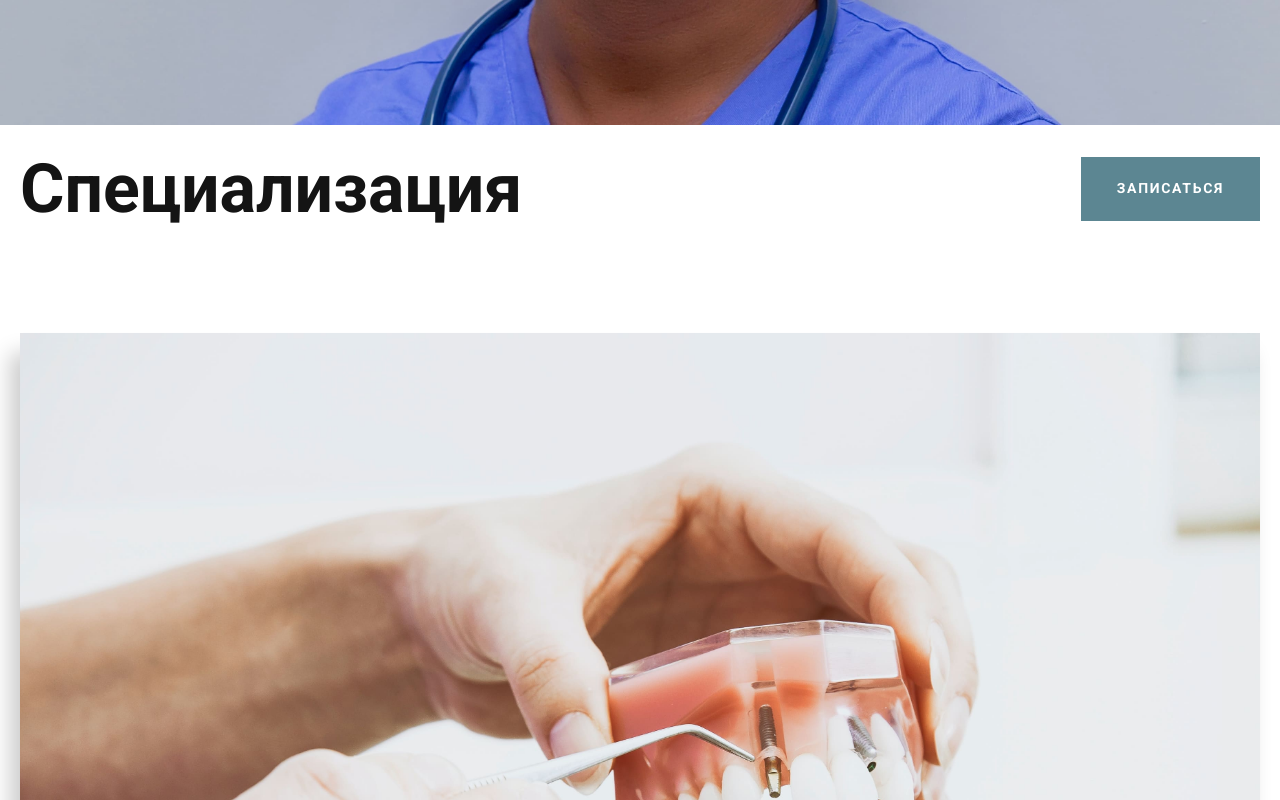
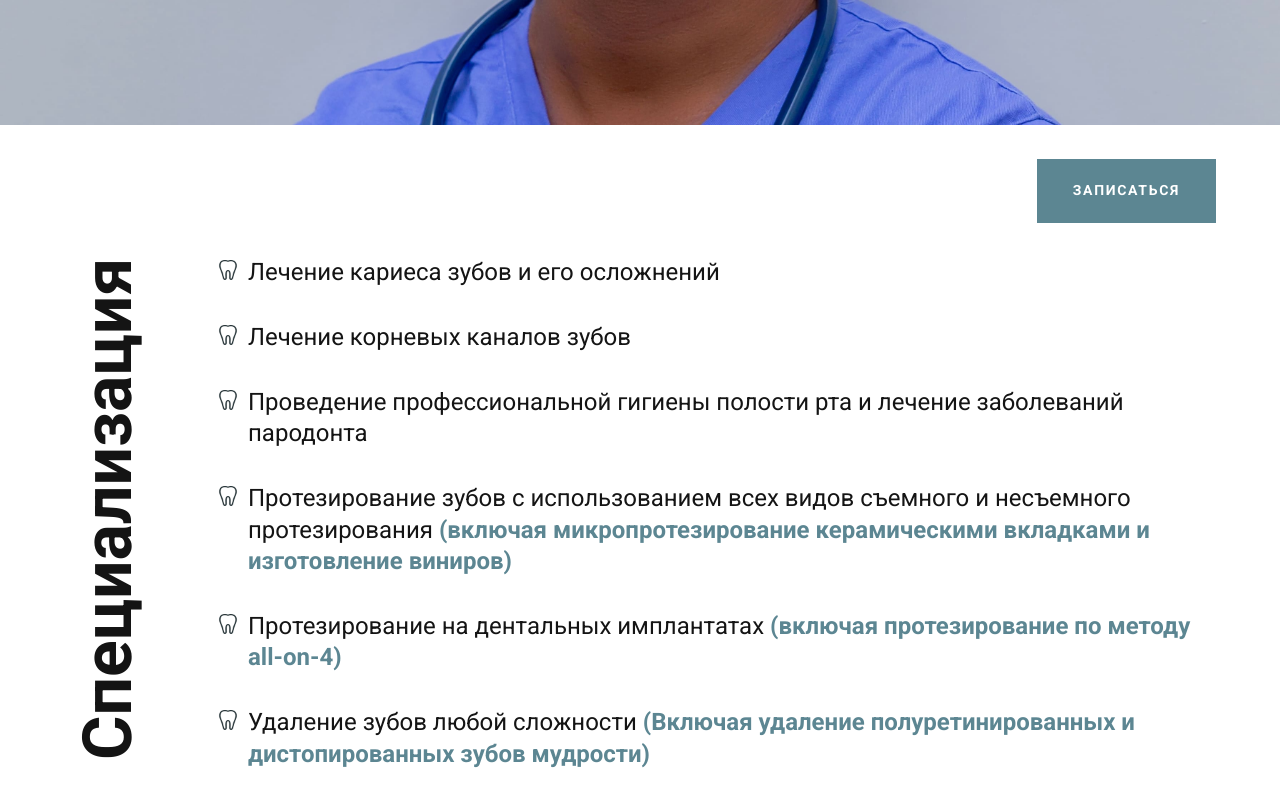
Before and after one commit to greybirbroman/dr_senin, a Next.js app: page / in a window 1280 px wide. Shown: the part 800-1600 px from the top of the page. Built offline with nearby package versions, Linux system fonts and the light colour scheme.

Commit message:
try about

```diff
--- a/src/components/About/About.jsx
+++ b/src/components/About/About.jsx
@@ -10,21 +10,27 @@ const About = () => {
       {info.map((section, index) => (
         <ul key={section.id} className={styles.list}>
           <div className={styles.titleContainer}>
-          <h3 className={styles.sectionTitle}>{section.title}</h3>
+            {/* <h3 className={styles.sectionTitle}>{section.title}</h3> */}
             {section.id === 1 && (
               <PrimaryLink href='#' title='записаться' />
             )}
           </div>
           <li className={styles.item}>
-            <Image
+            <div className={styles.titleTitle}>
+              <h3 className={styles.sectionTitle}>{section.title}</h3>
+            </div>
+            {/* <Image
               src={section.image}
               alt='Изображение, зубы, протезирование'
               className={styles.image}
               style={{
                 order: index === 1 ? 1 : -1,
               }}
-            />
-            <List section={section} />
+            /> */}
+            <div>
+              {/* <h3 className={styles.sectionTitle}>{section.title}</h3> */}
+              <List section={section} />
+            </div>
           </li>
         </ul>
       ))}
--- a/src/components/About/About.module.css
+++ b/src/components/About/About.module.css
@@ -1,8 +1,8 @@
 .section {
-    padding: 100px 360px;
+    /* padding: 100px 360px; */
     display: flex;
     flex-wrap: wrap;
-    gap: 100px;
+    /* gap: 100px; */
 }
 
 .sectionTitle {
@@ -13,27 +13,39 @@
     line-height: 130%;
     width: fit-content;
     height: fit-content;
+    /* transform: rotate(270deg); */
+    margin-left: -403px;
 }
 
 .titleContainer {
     display: flex;
     align-items: center;
-    justify-content: space-between;
-    padding-bottom: 100px;
+    /* justify-content: space-between;
+    padding-bottom: 100px; */
+    justify-content: end;
+    padding: 34px 0;
+}
+
+.titleTitle {
+    rotate: 270deg;
+    height: 100px;
 }
 
 .sectionContainer {
-   display: flex;
-   align-items: center;
+    display: flex;
+    align-items: center;
 }
 
 .list {
-  width: 100%;
+    /* width: 100%; */
+    width: 90%;
+    margin: 0 auto;
 }
 
 .item {
     display: grid;
-    grid-template-columns: repeat(2, 1fr);
+    grid-template-columns: 100px auto;
+    /* grid-template-columns: repeat(2, 1fr); */
     gap: 54px;
     position: relative;
 }
@@ -46,19 +58,24 @@
     box-shadow: -10px 20px 20px 0 rgba(0, 0, 0, 0.2);
 }
 
-@media (max-width: 2000px) {
+@media (max-width: 1279px) {}
+
+@media (max-width: 767px) {}
+
+/* @media (max-width: 2000px) {
     .section {
         padding: 50px 180px;
         gap: 50px;
     }
-}
+} */
 
-@media (max-width: 1600px) {
+/* @media (max-width: 1600px) {
     .section {
         padding: 30px 100px;
         gap: 30px;
     }
-    .item{
+
+    .item {
         grid-template-columns: 1fr;
     }
 }
@@ -68,4 +85,4 @@
         padding: 20px 20px;
         gap: 20px;
     }
-}
+} */
--- a/src/components/HeroSection/HeroSection.module.css
+++ b/src/components/HeroSection/HeroSection.module.css
@@ -104,6 +104,7 @@
   .imageContainer {
     display: none;
   }
+
   .heroWrapper {
     flex: 1;
     background: url(../../images/bruno-rodrigues-279xIHymPYY-unsplash.jpg) no-repeat;
@@ -113,6 +114,7 @@
   .textContainer {
     color: white;
   }
+
   .spanList {
     color: white;
   }
```
Also changed, not shown: src/components/List/List.module.css (line endings or trailing spaces). Lines whose indentation alone changed are shown as unchanged.
